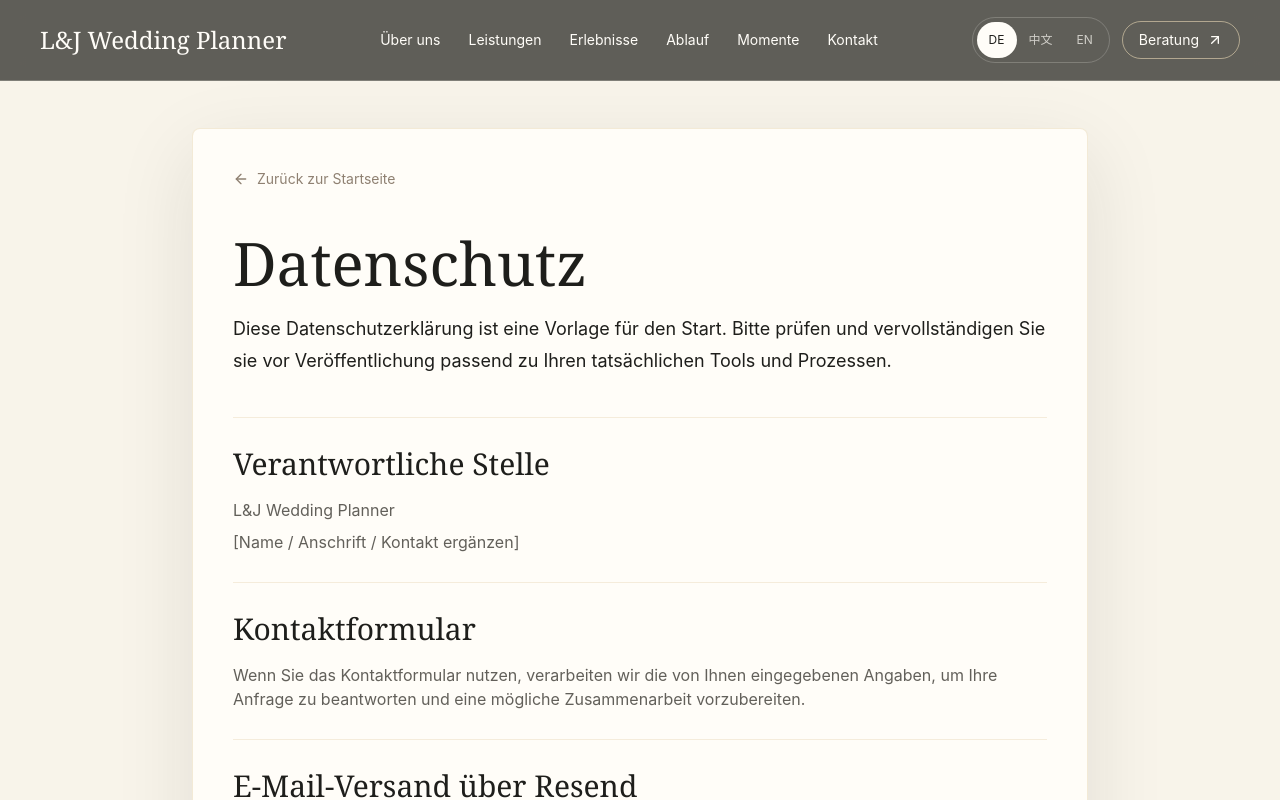
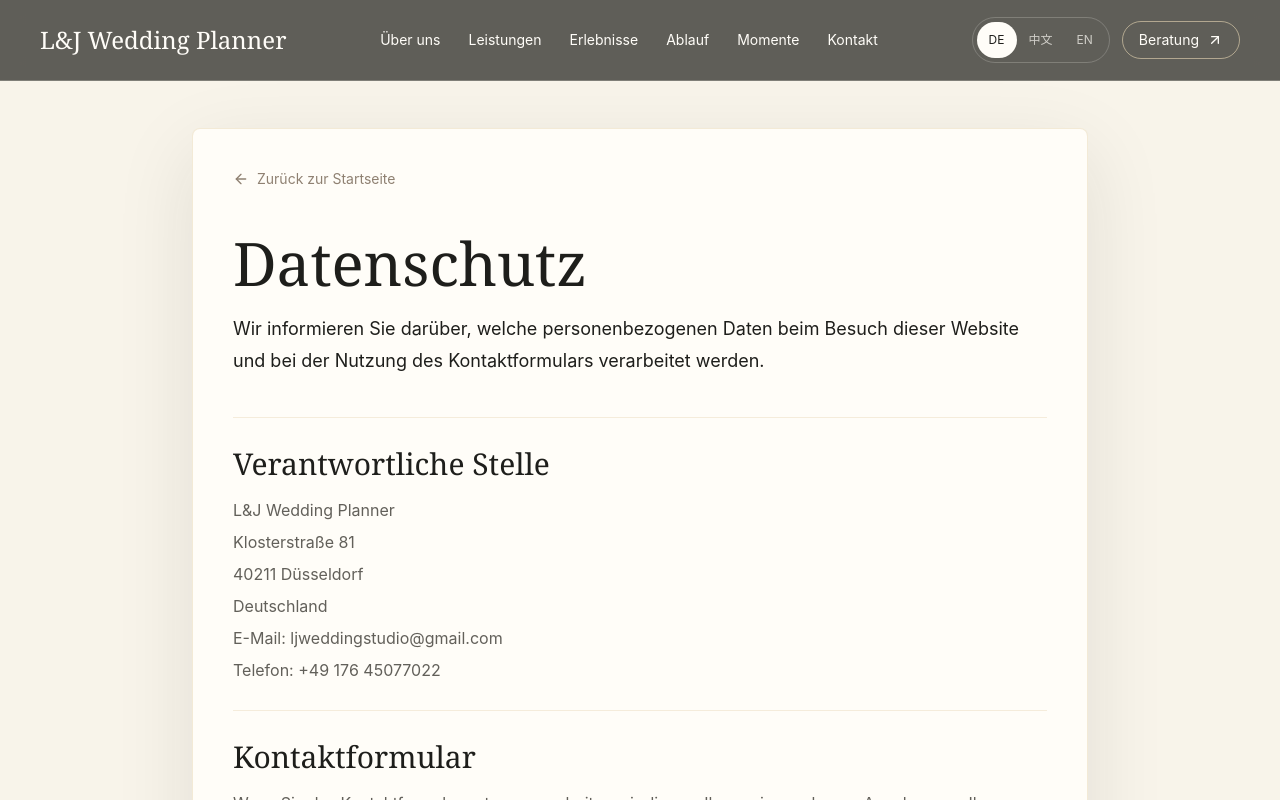
Before and after one commit to zqcheng666-ops/l-j-wedding-planner, a Next.js app: page /datenschutz in a window 1280 px wide. Shown: the top 800 px of the page. Built offline with nearby package versions, Linux system fonts and the light colour scheme.

Commit message:
Update legal contact information

```diff
--- a/src/components/LegalPage.tsx
+++ b/src/components/LegalPage.tsx
@@ -28,7 +28,9 @@ export function LegalPage({ dictionary, locale, page }: LegalPageProps) {
           <h1 className="mt-10 font-display text-5xl leading-tight text-charcoal sm:text-6xl">
             {content.title}
           </h1>
-          <p className="mt-5 text-lg leading-8 text-charcoal-soft/78">{content.intro}</p>
+          {content.intro ? (
+            <p className="mt-5 text-lg leading-8 text-charcoal-soft/78">{content.intro}</p>
+          ) : null}
 
           <div className="mt-10 grid gap-7">
             {content.sections.map((section) => (
--- a/src/i18n/dictionaries.ts
+++ b/src/i18n/dictionaries.ts
@@ -305,45 +305,41 @@ export const dictionaries = {
       backHome: "Zurück zur Startseite",
       impressum: {
         title: "Impressum",
-        intro:
-          "Diese Seite ist als strukturierte Vorlage angelegt. Bitte ersetzen Sie alle Platzhalter durch die verbindlichen Unternehmensdaten.",
+        intro: "",
         sections: [
           {
             title: "Anbieter",
             body: [
               "L&J Wedding Planner",
-              "[Name / Rechtsform ergänzen]",
-              "[Straße und Hausnummer ergänzen]",
-              "[PLZ und Ort ergänzen]",
+              "Klosterstraße 81",
+              "40211 Düsseldorf",
               "Deutschland"
             ]
           },
           {
             title: "Kontakt",
-            body: ["E-Mail: [E-Mail ergänzen]", "Telefon: [Telefonnummer ergänzen]"]
+            body: ["E-Mail: ljweddingstudio@gmail.com", "Telefon: +49 176 45077022"]
           },
           {
             title: "Verantwortlich für den Inhalt",
-            body: ["[Name der verantwortlichen Person ergänzen]"]
-          },
-          {
-            title: "Hinweis",
-            body: [
-              "Bitte lassen Sie diese Angaben vor Veröffentlichung rechtlich prüfen, insbesondere wenn das Unternehmen bereits registriert ist oder weitere Pflichtangaben erforderlich sind."
-            ]
+            body: ["Eva Li und Lukas Cheng"]
           }
         ]
       },
       datenschutz: {
         title: "Datenschutz",
         intro:
-          "Diese Datenschutzerklärung ist eine Vorlage für den Start. Bitte prüfen und vervollständigen Sie sie vor Veröffentlichung passend zu Ihren tatsächlichen Tools und Prozessen.",
+          "Wir informieren Sie darüber, welche personenbezogenen Daten beim Besuch dieser Website und bei der Nutzung des Kontaktformulars verarbeitet werden.",
         sections: [
           {
             title: "Verantwortliche Stelle",
             body: [
               "L&J Wedding Planner",
-              "[Name / Anschrift / Kontakt ergänzen]"
+              "Klosterstraße 81",
+              "40211 Düsseldorf",
+              "Deutschland",
+              "E-Mail: ljweddingstudio@gmail.com",
+              "Telefon: +49 176 45077022"
             ]
           },
           {
@@ -678,45 +674,41 @@ export const dictionaries = {
       backHome: "返回首页",
       impressum: {
         title: "网站法律信息",
-        intro:
-          "此页面已作为结构化模板创建。上线前请将所有占位内容替换为正式企业信息。",
+        intro: "",
         sections: [
           {
             title: "服务提供方",
             body: [
               "L&J Wedding Planner",
-              "[请补充姓名 / 公司形式]",
-              "[请补充街道与门牌号]",
-              "[请补充邮编与城市]",
+              "Klosterstraße 81",
+              "40211 Düsseldorf",
               "德国"
             ]
           },
           {
             title: "联系方式",
-            body: ["邮箱：[请补充邮箱]", "电话：[请补充电话]"]
+            body: ["邮箱：ljweddingstudio@gmail.com", "电话：+49 176 45077022"]
           },
           {
             title: "内容负责人",
-            body: ["[请补充负责人姓名]"]
-          },
-          {
-            title: "提示",
-            body: [
-              "上线前请根据企业注册情况和德国法律要求进行专业审核。"
-            ]
+            body: ["Eva Li 和 Lukas Cheng"]
           }
         ]
       },
       datenschutz: {
         title: "隐私政策",
         intro:
-          "此隐私政策为上线前模板，请根据实际使用的工具、公司信息和处理流程进行完善。",
+          "我们在此说明访问本网站及使用联系表单时，相关个人信息会如何被处理。",
         sections: [
           {
             title: "责任方",
             body: [
               "L&J Wedding Planner",
-              "[请补充姓名 / 地址 / 联系方式]"
+              "Klosterstraße 81",
+              "40211 Düsseldorf",
+              "德国",
+              "邮箱：ljweddingstudio@gmail.com",
+              "电话：+49 176 45077022"
             ]
           },
           {
@@ -1051,45 +1043,41 @@ export const dictionaries = {
       backHome: "Back to home",
       impressum: {
         title: "Legal Notice",
-        intro:
-          "This page is prepared as a structured template. Please replace all placeholders with your binding business information before launch.",
+        intro: "",
         sections: [
           {
             title: "Provider",
             body: [
               "L&J Wedding Planner",
-              "[Add name / legal form]",
-              "[Add street and house number]",
-              "[Add postal code and city]",
+              "Klosterstraße 81",
+              "40211 Düsseldorf",
               "Germany"
             ]
           },
           {
             title: "Contact",
-            body: ["Email: [add email]", "Phone: [add phone number]"]
+            body: ["Email: ljweddingstudio@gmail.com", "Phone: +49 176 45077022"]
           },
           {
             title: "Responsible for content",
-            body: ["[Add responsible person]"]
-          },
-          {
-            title: "Note",
-            body: [
-              "Please have this information reviewed before publication, especially if the business is registered or further mandatory details apply."
-            ]
+            body: ["Eva Li and Lukas Cheng"]
           }
         ]
       },
       datenschutz: {
         title: "Privacy Policy",
         intro:
-          "This privacy policy is a launch template. Please review and complete it according to your actual tools, company details and data processes.",
+          "We explain how personal data is processed when you visit this website or use the contact form.",
         sections: [
           {
             title: "Controller",
             body: [
               "L&J Wedding Planner",
-              "[Add name / address / contact details]"
+              "Klosterstraße 81",
+              "40211 Düsseldorf",
+              "Germany",
+              "Email: ljweddingstudio@gmail.com",
+              "Phone: +49 176 45077022"
             ]
           },
           {
```
